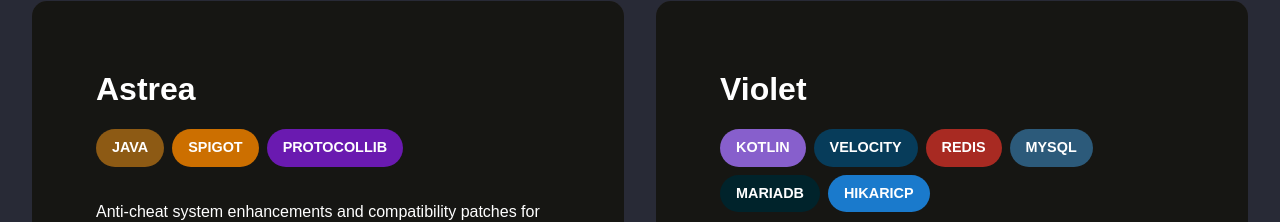
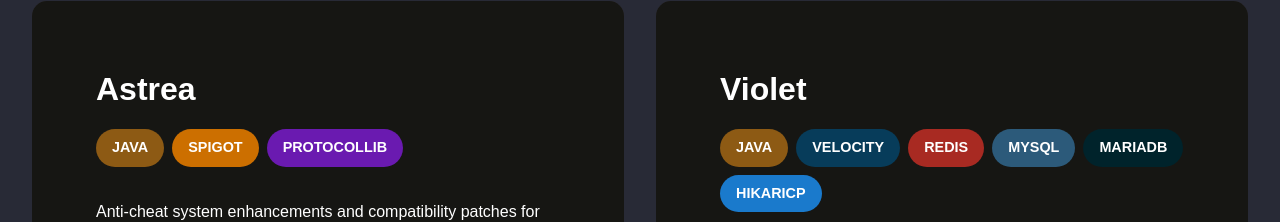
Before and after one commit to atom7xyz/atom7.xyz, a React (Vite) app: page / in a window 1280 px wide. Shown: the part 3498-3720 px from the top of the page. Built offline with nearby package versions, Linux system fonts and the light colour scheme.

Commit message:
typo fix

```diff
--- a/src/components/ProjectsSection.tsx
+++ b/src/components/ProjectsSection.tsx
@@ -111,7 +111,7 @@
       id: 'project15',
       title: 'Violet',
       href: 'https://github.com/AevyDevs/Violet',
-      languages: ['kotlin', 'velocity', 'redis', 'mysql', 'mariadb', 'hikaricp'],
+      languages: ['java', 'velocity', 'redis', 'mysql', 'mariadb', 'hikaricp'],
       description: 'Management and addons for servers using Velocity proxy, built for the Minecraft Server "HerosPvP".',
       bgColor: '#383630'
     },
```
